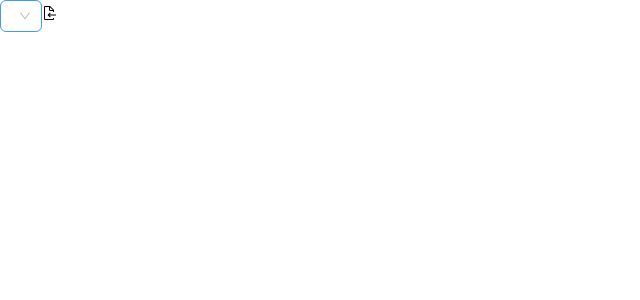
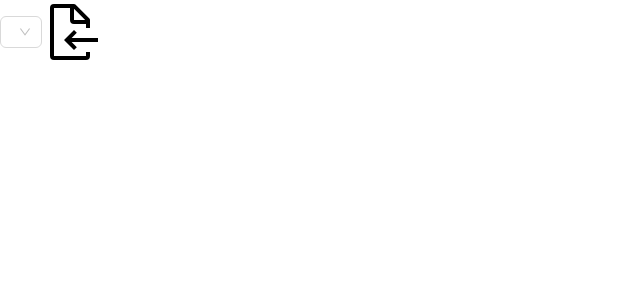
Before and after one commit to sujianqingfeng/code-design-upload, a React (Vite) app: page / in a window 1280 px wide. Shown: the top 300 px of the page, without its empty margins (0-640 px from the left). Built offline with nearby package versions, Linux system fonts and the light colour scheme.

Commit message:
wip: part

```diff
--- a/src/pages/App.tsx
+++ b/src/pages/App.tsx
@@ -1,17 +1,19 @@
-import {Select} from 'antd'
+import { Select } from 'antd'
 
 function App() {
-  return <>
-   <div className=''>
-   <Select
-      options={[
-        { value: 'jack', label: 'Jack' },
-      ]}
-    />
-    <button className='i-carbon-document-import h-4 w-4'></button>
-   </div>
+  const onImport = () => {}
 
-  </>
+  return (
+    <>
+      <div className="flex-start-center">
+        <Select options={[{ value: 'jack', label: 'Jack' }]} />
+        <button
+          onClick={onImport}
+          className="i-carbon-document-import size-4"
+        ></button>
+      </div>
+    </>
+  )
 }
 
 export default App
--- a/unocss.config.ts
+++ b/unocss.config.ts
@@ -1,11 +1,20 @@
-import { defineConfig, presetUno,presetIcons } from 'unocss'
+import { defineConfig, presetIcons, presetUno } from 'unocss'
 
 export default defineConfig({
-  presets: [
-    presetUno(),
-    presetIcons()
+  presets: [presetUno(), presetIcons()],
+  rules: [
+    [
+      /^size-(.+)$/,
+      ([, size]) => ({
+        height: `${size}rem`,
+        width: `${size}rem`
+      })
+    ]
   ],
-  rules:[
-
-  ]
+  shortcuts: {
+    'flex-center': 'flex items-center justify-center',
+    'flex-start-center': 'flex items-center justify-start',
+    'flex-between-center': 'flex items-center justify-between',
+    'flex-between-start': 'flex items-start justify-between'
+  }
 })
```
Also changed, not shown: 2 other files (tests, documents, lock files or other folders).
